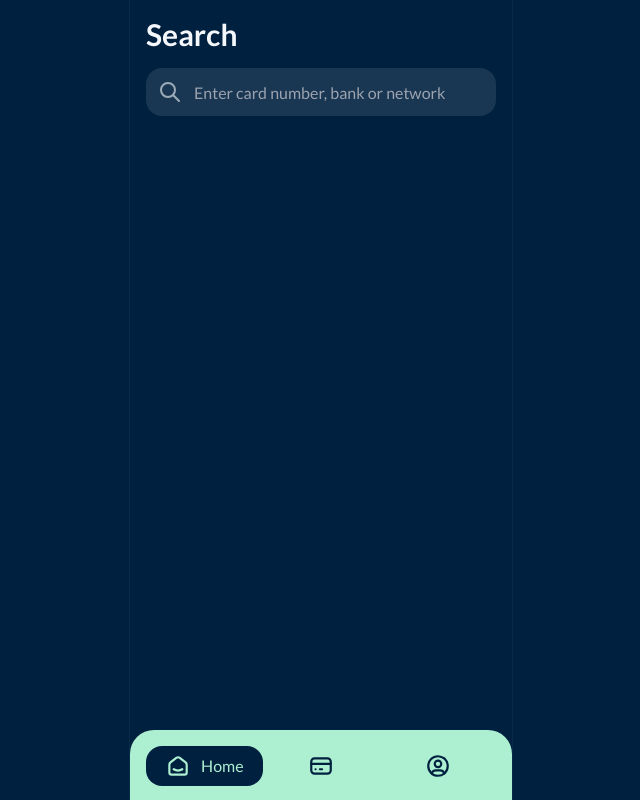
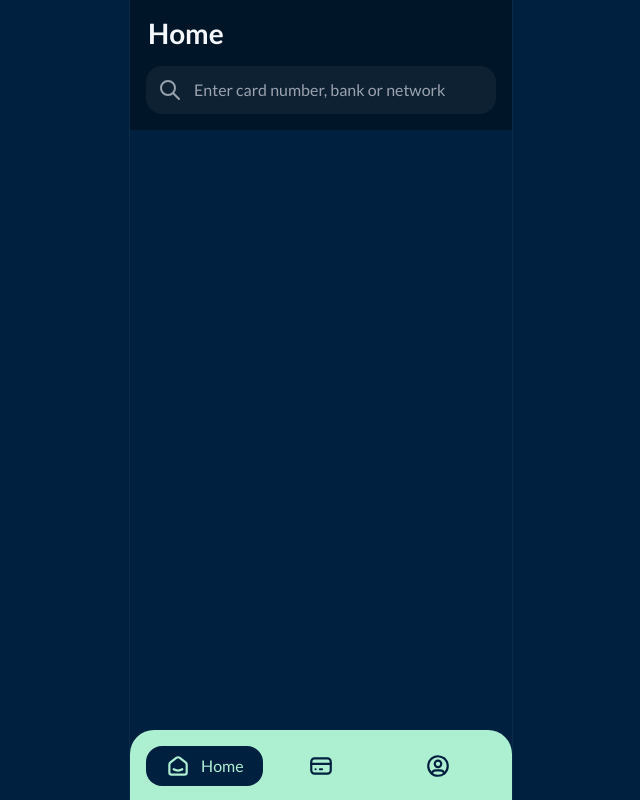
Before and after one commit to hrvsdev/cardnest, a React (Vite) app: page / in a window 1280 px wide. Shown: the whole page, without its empty margins (319-959 px from the left). Built offline with nearby package versions, Linux system fonts and the light colour scheme.

Commit message:
Move Header to diff directory

```diff
--- /dev/null
+++ b/src/pages/Home/Header/index.tsx
@@ -0,0 +1,46 @@
+import { useRef, useState } from "react";
+
+import { IconCircleX, IconSearch } from "@tabler/icons-react";
+
+import { Show } from "@components/Show.tsx";
+
+import { c } from "@utils/styles.ts";
+
+export function Header() {
+	const [value, setValue] = useState("");
+
+	const inputRef = useRef<HTMLInputElement>(null);
+	const showClearIcon = value.length > 0;
+
+	const onClear = () => {
+		setValue("");
+		inputRef.current?.focus();
+	};
+
+	return (
+		<div className="p-4 bg-th-darker-blue">
+			<h1 className="font-semibold text-heading mb-4 pl-0.5">Home</h1>
+			<div className="flex items-center w-full relative">
+				<IconSearch size={24} className="absolute text-th-white left-3 opacity-60" />
+				<Show when={showClearIcon}>
+					<IconCircleX
+						size={24}
+						onClick={onClear}
+						className="absolute text-th-white right-3 opacity-60 peer"
+					/>
+				</Show>
+				<input
+					id="search"
+					ref={inputRef}
+					value={value}
+					onChange={(e) => setValue(e.target.value)}
+					placeholder="Enter card number, bank or network"
+					className={c(
+						"w-full rounded-2xl pl-12 py-3 text-th-white bg-th-white bg-opacity-5 focus:bg-opacity-10 peer-active:bg-opacity-10",
+						showClearIcon ? "pr-12" : "pr-4"
+					)}
+				/>
+			</div>
+		</div>
+	);
+}
--- a/src/pages/Home/index.tsx
+++ b/src/pages/Home/index.tsx
@@ -1,20 +1,11 @@
-import { IconSearch } from "@tabler/icons-react";
-
+import { Header } from "./Header";
 import { TabBar } from "./TabBar";
 
 export function Home() {
 	return (
 		<main className="relative h-full w-full">
-			<div className="pt-4 px-4">
-				<h1 className="font-semibold text-3xl mb-4">Search</h1>
-				<div className="flex items-center w-full relative">
-					<IconSearch size={24} className="absolute text-th-white left-3 opacity-60" />
-					<input
-						className="w-full rounded-2xl h-12 py-3 pl-12 pr-4 text-th-white bg-th-white bg-opacity-10 focus:bg-opacity-5"
-						placeholder="Enter card number, bank or network"
-					/>
-				</div>
-			</div>
+			<Header />
+			<div className="" />
 			<TabBar />
 		</main>
 	);
```
